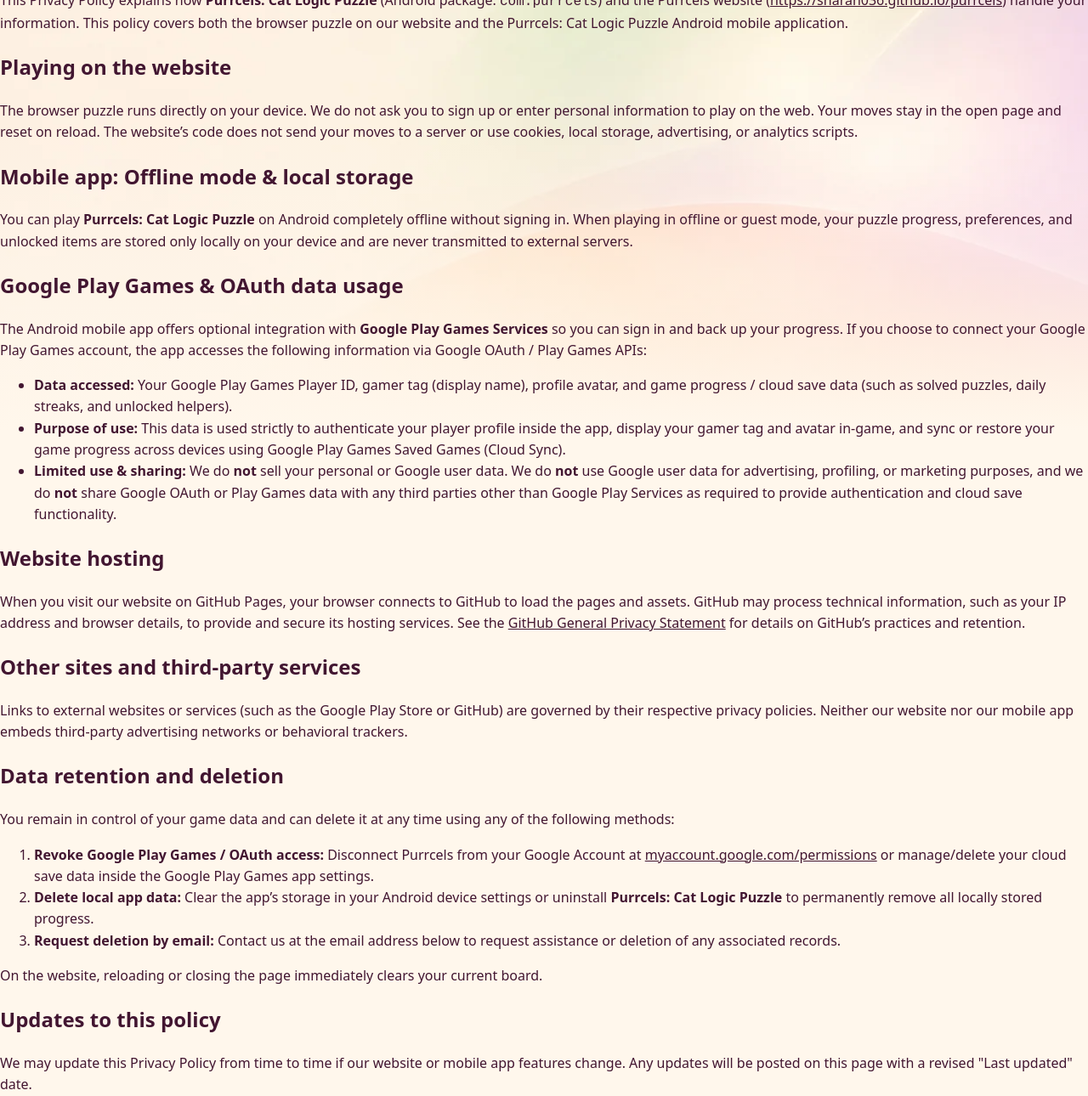
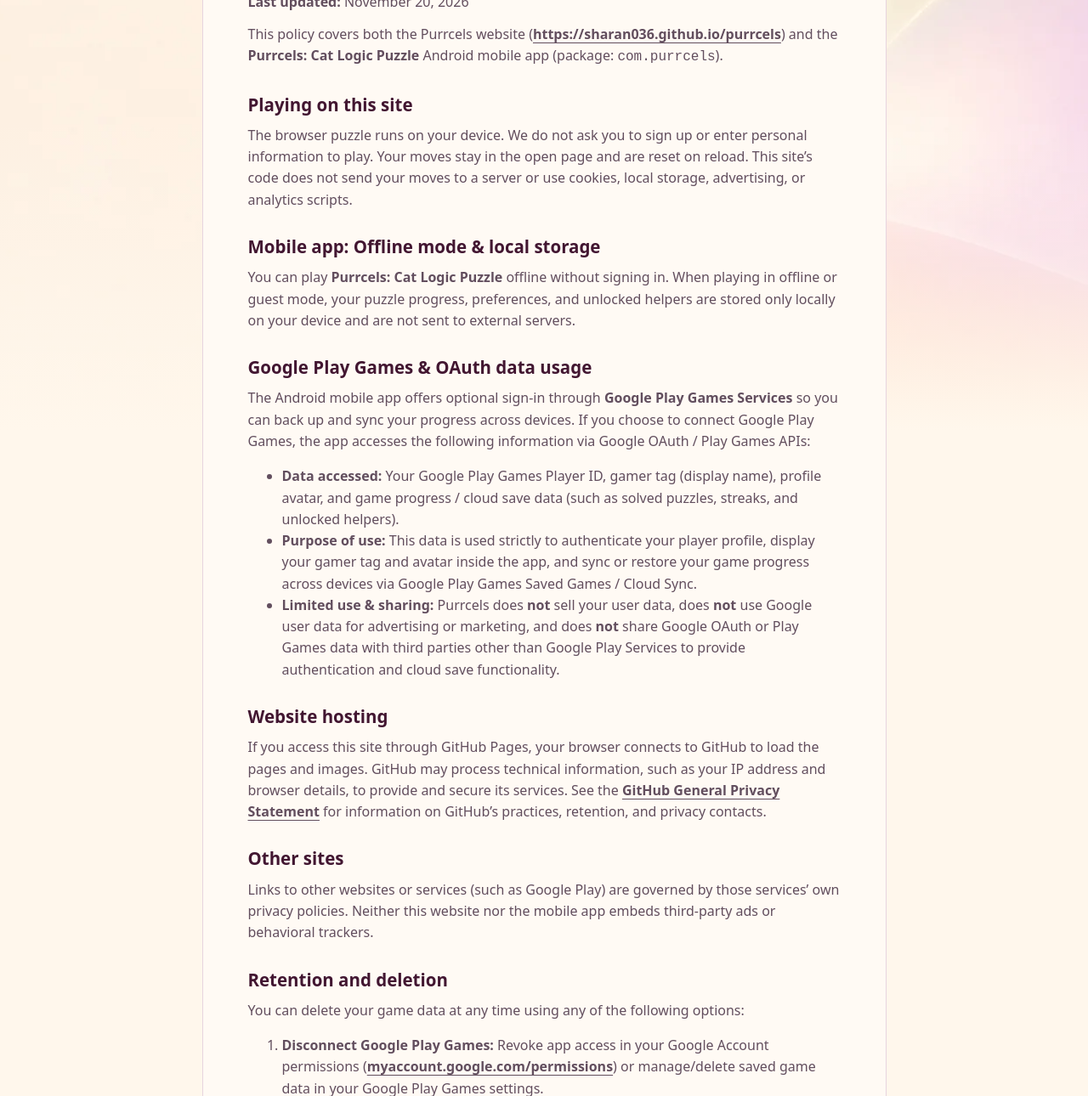
Before and after one commit to sharan036/purrcels, a plain HTML site: page privacy.html in a window 1280 px wide. Shown: the part 305-1595 px from the top of the page at 85% size. Drawn offline with Linux system fonts and the light colour scheme; files that its build step writes are made by us from their sources; files whose address does not match are found by name.

Commit message:
Revise privacy policy text and HTML structure
Updated the privacy policy content and formatting for clarity.

```diff
--- a/privacy.html
+++ b/privacy.html
@@ -1,72 +1,63 @@
-<!DOCTYPE html>
+<!doctype html>
 <html lang="en">
 <head>
   <meta charset="utf-8">
   <meta name="viewport" content="width=device-width, initial-scale=1">
-  <title>Privacy Policy — Purrcels: Cat Logic Puzzle</title>
-  <meta name="description" content="Privacy Policy for the Purrcels website and the Purrcels: Cat Logic Puzzle Android mobile app.">
-  <link rel="icon" type="image/png" href="assets/favicon.png">
-  <link rel="stylesheet" href="site.css">
+  <title>Privacy Policy | Purrcels: Cat Logic Puzzle</title>
+  <meta name="description" content="How the Purrcels website and the Purrcels: Cat Logic Puzzle Android mobile app handle information.">
+  <link rel="icon" href="assets/favicon.png" type="image/png">
+  <link rel="stylesheet" href="assets/site.css">
 </head>
 <body>
-  <a class="skip-link" href="#main">Skip to content</a>
-
-  <header class="site-header">
-    <nav class="site-nav" aria-label="Main navigation">
-      <a class="brand" href="./">
-        <img src="assets/app-mark.webp" alt="" width="38" height="28">
-        <span>Purrcels</span>
-      </a>
-      <div class="nav-links">
-        <a href="./#puzzle">Play puzzle <span aria-hidden="true">↗</span></a>
-      </div>
+  <a class="skip" href="#main">Skip to content</a>
+  <header class="site-header wrap">
+    <nav class="nav glass" aria-label="Main navigation">
+      <a class="brand" href="./"><img src="assets/app-mark.webp" width="38" height="28" alt="">Purrcels</a>
+      <a class="button primary nav-play" href="./#puzzle">Play puzzle <span aria-hidden="true">↗</span></a>
     </nav>
   </header>
+  <main id="main" class="legal wrap">
+    <p class="eyebrow">Purrcels website &amp; mobile app</p>
+    <h1>Privacy Policy</h1>
+    <p><strong>Last updated:</strong> November 20, 2026</p>
+    <p>This policy covers both the Purrcels website (<a href="https://sharan036.github.io/purrcels">https://sharan036.github.io/purrcels</a>) and the <strong>Purrcels: Cat Logic Puzzle</strong> Android mobile app (package: <code>com.purrcels</code>).</p>
 
-  <main id="main" class="legal-page">
-    <p class="eyebrow">Purrcels Website &amp; Mobile App</p>
-    <h1>Privacy Policy</h1>
-    <p class="meta"><strong>Last updated:</strong> November 20, 2026</p>
-
-    <p>This Privacy Policy explains how <strong>Purrcels: Cat Logic Puzzle</strong> (Android package: <code>com.purrcels</code>) and the Purrcels website (<a href="https://sharan036.github.io/purrcels">https://sharan036.github.io/purrcels</a>) handle your information. This policy covers both the browser puzzle on our website and the Purrcels: Cat Logic Puzzle Android mobile application.</p>
-
-    <h2>Playing on the website</h2>
-    <p>The browser puzzle runs directly on your device. We do not ask you to sign up or enter personal information to play on the web. Your moves stay in the open page and reset on reload. The website’s code does not send your moves to a server or use cookies, local storage, advertising, or analytics scripts.</p>
+    <h2>Playing on this site</h2>
+    <p>The browser puzzle runs on your device. We do not ask you to sign up or enter personal information to play. Your moves stay in the open page and are reset on reload. This site’s code does not send your moves to a server or use cookies, local storage, advertising, or analytics scripts.</p>
 
     <h2>Mobile app: Offline mode &amp; local storage</h2>
-    <p>You can play <strong>Purrcels: Cat Logic Puzzle</strong> on Android completely offline without signing in. When playing in offline or guest mode, your puzzle progress, preferences, and unlocked items are stored only locally on your device and are never transmitted to external servers.</p>
+    <p>You can play <strong>Purrcels: Cat Logic Puzzle</strong> offline without signing in. When playing in offline or guest mode, your puzzle progress, preferences, and unlocked helpers are stored only locally on your device and are not sent to external servers.</p>
 
     <h2>Google Play Games &amp; OAuth data usage</h2>
-    <p>The Android mobile app offers optional integration with <strong>Google Play Games Services</strong> so you can sign in and back up your progress. If you choose to connect your Google Play Games account, the app accesses the following information via Google OAuth / Play Games APIs:</p>
+    <p>The Android mobile app offers optional sign-in through <strong>Google Play Games Services</strong> so you can back up and sync your progress across devices. If you choose to connect Google Play Games, the app accesses the following information via Google OAuth / Play Games APIs:</p>
     <ul>
-      <li><strong>Data accessed:</strong> Your Google Play Games Player ID, gamer tag (display name), profile avatar, and game progress / cloud save data (such as solved puzzles, daily streaks, and unlocked helpers).</li>
-      <li><strong>Purpose of use:</strong> This data is used strictly to authenticate your player profile inside the app, display your gamer tag and avatar in-game, and sync or restore your game progress across devices using Google Play Games Saved Games (Cloud Sync).</li>
-      <li><strong>Limited use &amp; sharing:</strong> We do <strong>not</strong> sell your personal or Google user data. We do <strong>not</strong> use Google user data for advertising, profiling, or marketing purposes, and we do <strong>not</strong> share Google OAuth or Play Games data with any third parties other than Google Play Services as required to provide authentication and cloud save functionality.</li>
+      <li><strong>Data accessed:</strong> Your Google Play Games Player ID, gamer tag (display name), profile avatar, and game progress / cloud save data (such as solved puzzles, streaks, and unlocked helpers).</li>
+      <li><strong>Purpose of use:</strong> This data is used strictly to authenticate your player profile, display your gamer tag and avatar inside the app, and sync or restore your game progress across devices via Google Play Games Saved Games / Cloud Sync.</li>
+      <li><strong>Limited use &amp; sharing:</strong> Purrcels does <strong>not</strong> sell your user data, does <strong>not</strong> use Google user data for advertising or marketing, and does <strong>not</strong> share Google OAuth or Play Games data with third parties other than Google Play Services to provide authentication and cloud save functionality.</li>
     </ul>
 
     <h2>Website hosting</h2>
-    <p>When you visit our website on GitHub Pages, your browser connects to GitHub to load the pages and assets. GitHub may process technical information, such as your IP address and browser details, to provide and secure its hosting services. See the <a href="https://docs.github.com/en/site-policy/privacy-policies/github-general-privacy-statement">GitHub General Privacy Statement</a> for details on GitHub’s practices and retention.</p>
+    <p>If you access this site through GitHub Pages, your browser connects to GitHub to load the pages and images. GitHub may process technical information, such as your IP address and browser details, to provide and secure its services. See the <a href="https://docs.github.com/en/site-policy/privacy-policies/github-general-privacy-statement">GitHub General Privacy Statement</a> for information on GitHub’s practices, retention, and privacy contacts.</p>
 
-    <h2>Other sites and third-party services</h2>
-    <p>Links to external websites or services (such as the Google Play Store or GitHub) are governed by their respective privacy policies. Neither our website nor our mobile app embeds third-party advertising networks or behavioral trackers.</p>
+    <h2>Other sites</h2>
+    <p>Links to other websites or services (such as Google Play) are governed by those services’ own privacy policies. Neither this website nor the mobile app embeds third-party ads or behavioral trackers.</p>
 
-    <h2>Data retention and deletion</h2>
-    <p>You remain in control of your game data and can delete it at any time using any of the following methods:</p>
+    <h2>Retention and deletion</h2>
+    <p>You can delete your game data at any time using any of the following options:</p>
     <ol>
-      <li><strong>Revoke Google Play Games / OAuth access:</strong> Disconnect Purrcels from your Google Account at <a href="https://myaccount.google.com/permissions">myaccount.google.com/permissions</a> or manage/delete your cloud save data inside the Google Play Games app settings.</li>
-      <li><strong>Delete local app data:</strong> Clear the app’s storage in your Android device settings or uninstall <strong>Purrcels: Cat Logic Puzzle</strong> to permanently remove all locally stored progress.</li>
-      <li><strong>Request deletion by email:</strong> Contact us at the email address below to request assistance or deletion of any associated records.</li>
+      <li><strong>Disconnect Google Play Games:</strong> Revoke app access in your Google Account permissions (<a href="https://myaccount.google.com/permissions">myaccount.google.com/permissions</a>) or manage/delete saved game data in your Google Play Games settings.</li>
+      <li><strong>Delete local app data:</strong> Clear the app’s storage in your Android device settings or uninstall <strong>Purrcels: Cat Logic Puzzle</strong> to remove all locally stored progress.</li>
+      <li><strong>Contact us by email:</strong> Reach out to the developer at the email below to request deletion of any associated records.</li>
     </ol>
-    <p>On the website, reloading or closing the page immediately clears your current board.</p>
+    <p>On the website, reloading or closing the page clears your current board. GitHub controls retention of information that it collects as the hosting provider.</p>
 
     <h2>Updates to this policy</h2>
-    <p>We may update this Privacy Policy from time to time if our website or mobile app features change. Any updates will be posted on this page with a revised "Last updated" date.</p>
+    <p>We will update this page if our website or mobile app data practices change, and revise the "Last updated" date above.</p>
 
     <h2>Contact us</h2>
-    <p>If you have any questions about this Privacy Policy or your data, please contact the developer at <a href="mailto:[INSERT YOUR SUPPORT EMAIL]">[INSERT YOUR SUPPORT EMAIL]</a>.</p>
+    <p>If you have questions about this Privacy Policy or your data, contact us at <a href="mailto:[INSERT YOUR SUPPORT EMAIL]">[INSERT YOUR SUPPORT EMAIL]</a>.</p>
   </main>
-
-  <footer class="site-footer">
+  <footer class="site-footer wrap">
     <a class="brand" href="./">Purrcels</a>
     <nav aria-label="Legal">
       <a href="privacy.html">Privacy Policy</a>
```
